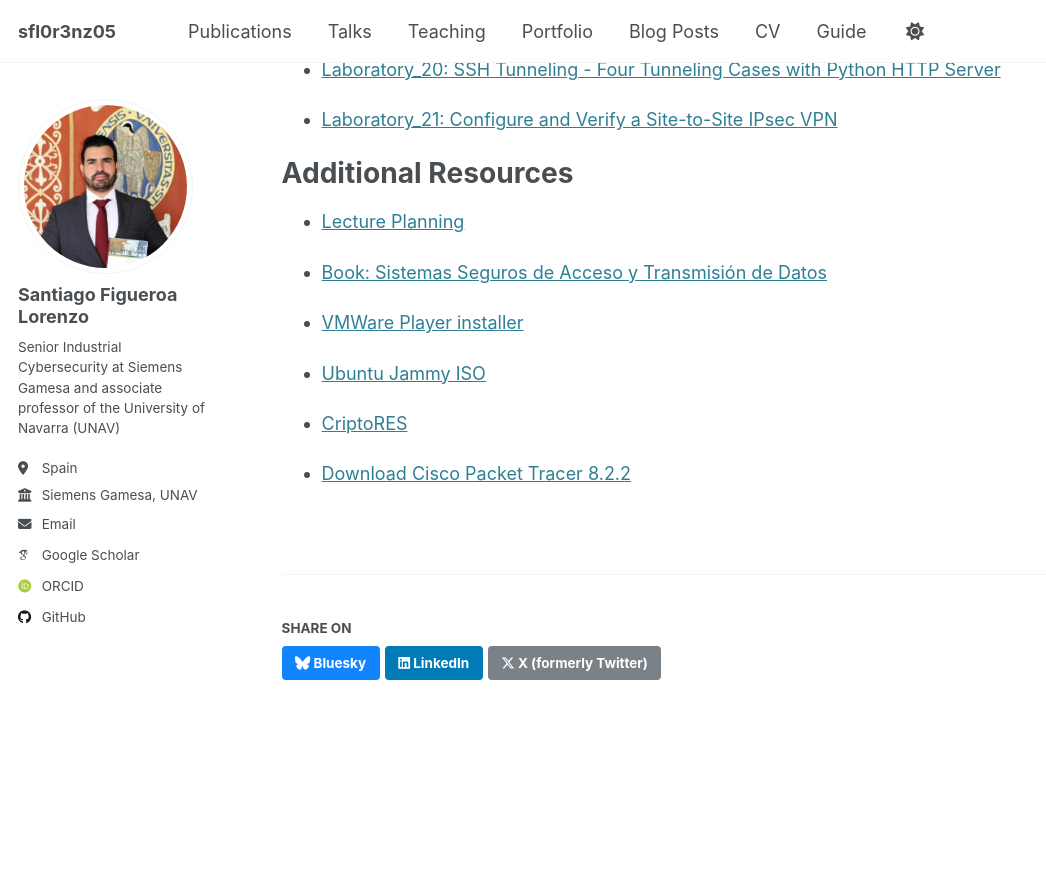
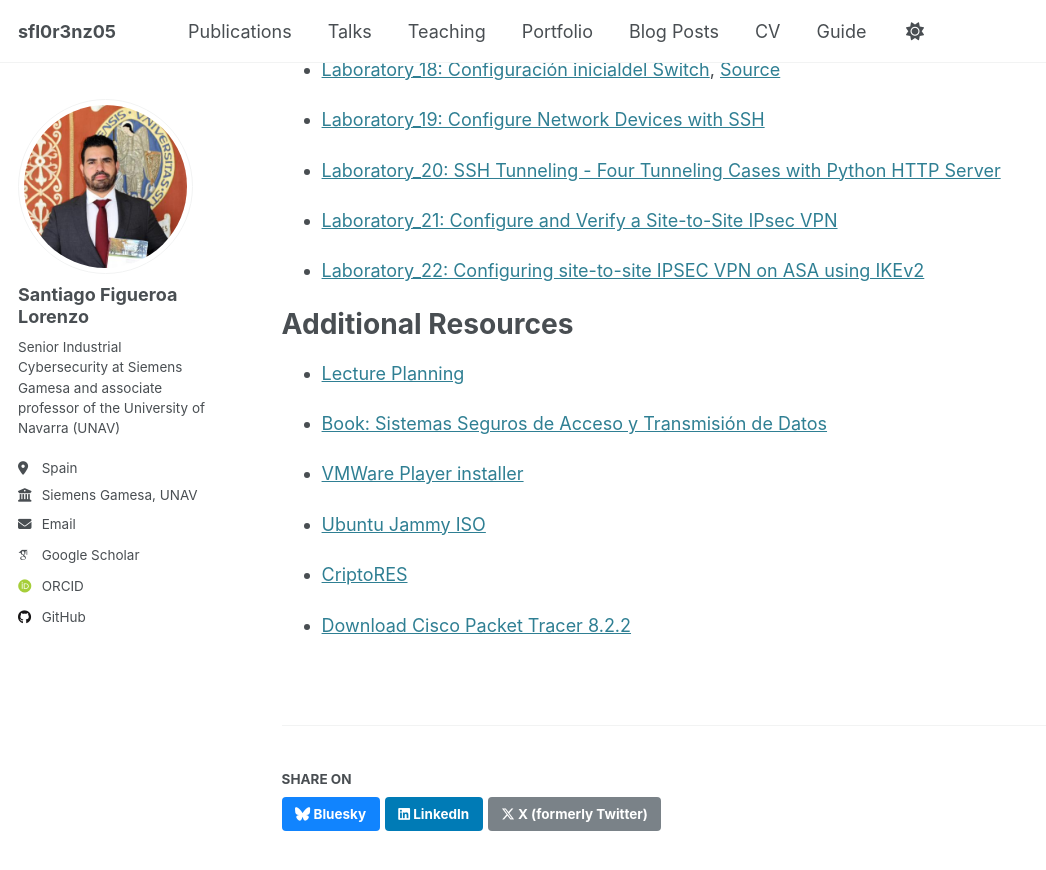
Before and after one commit to sfl0r3nz05/sfl0r3nz05.github.io, a Jekyll site: the page built from _teaching/2025-spring-1.md, in a window 1280 px wide and 900 px high, scrolled down 2179 px. Shown: the top 870 px of the window, without its empty margins (0-1046 px from the left). Built offline with Jekyll 4.4.1, drawn with Linux system fonts in a browser that asks for light colours; some web fonts are replaced.

Commit message:
update IKEv2

```diff
--- a/_teaching/2025-spring-1.md
+++ b/_teaching/2025-spring-1.md
@@ -40,6 +40,10 @@ Lecture Slides
 - [10_SSH](https://sfl0r3nz05.github.io/files/slides/10_SSH.pdf)
 
 - [11_IP_SECURITY](https://sfl0r3nz05.github.io/files/slides/11_IP_SECURITY.pdf)
+
+- [12_IKEv2](https://sfl0r3nz05.github.io/files/slides/12_IKEv2.pdf)
+
+- [13_FIREWALL](https://sfl0r3nz05.github.io/files/slides/13_FIREWALL.pdf)
 
 Laboratory Materials
 ======
@@ -92,6 +96,8 @@ Laboratory Materials
 
 - [Laboratory_21: Configure and Verify a Site-to-Site IPsec VPN](https://sfl0r3nz05.github.io/files/labs/Laboratory_21.pdf)
 
+- [Laboratory_22: Configuring site-to-site IPSEC VPN on ASA using IKEv2](https://sfl0r3nz05.github.io/files/labs/Laboratory_22.pdf)
+
 Additional Resources
 ======
 
```
Also changed, not shown: 3 other files.
